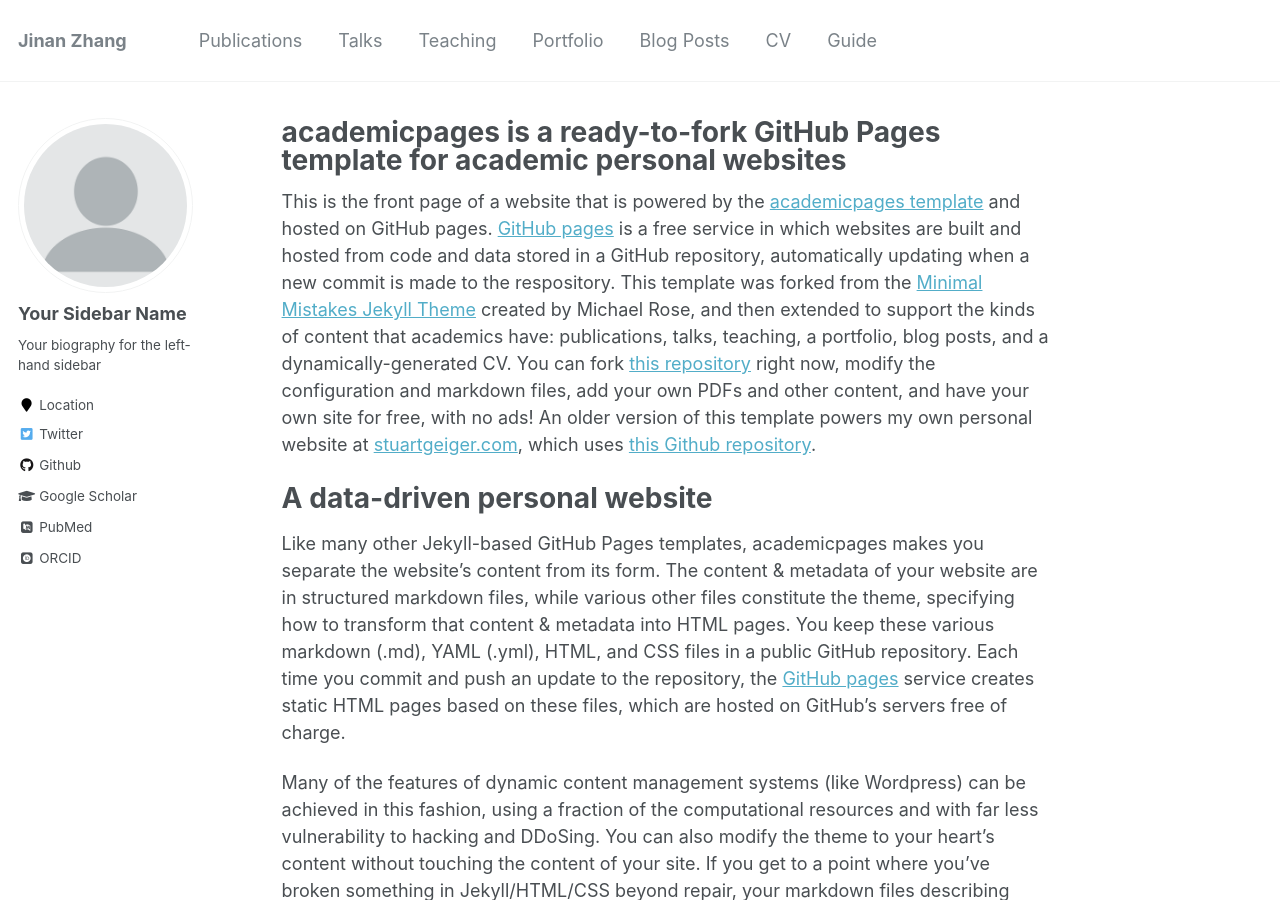
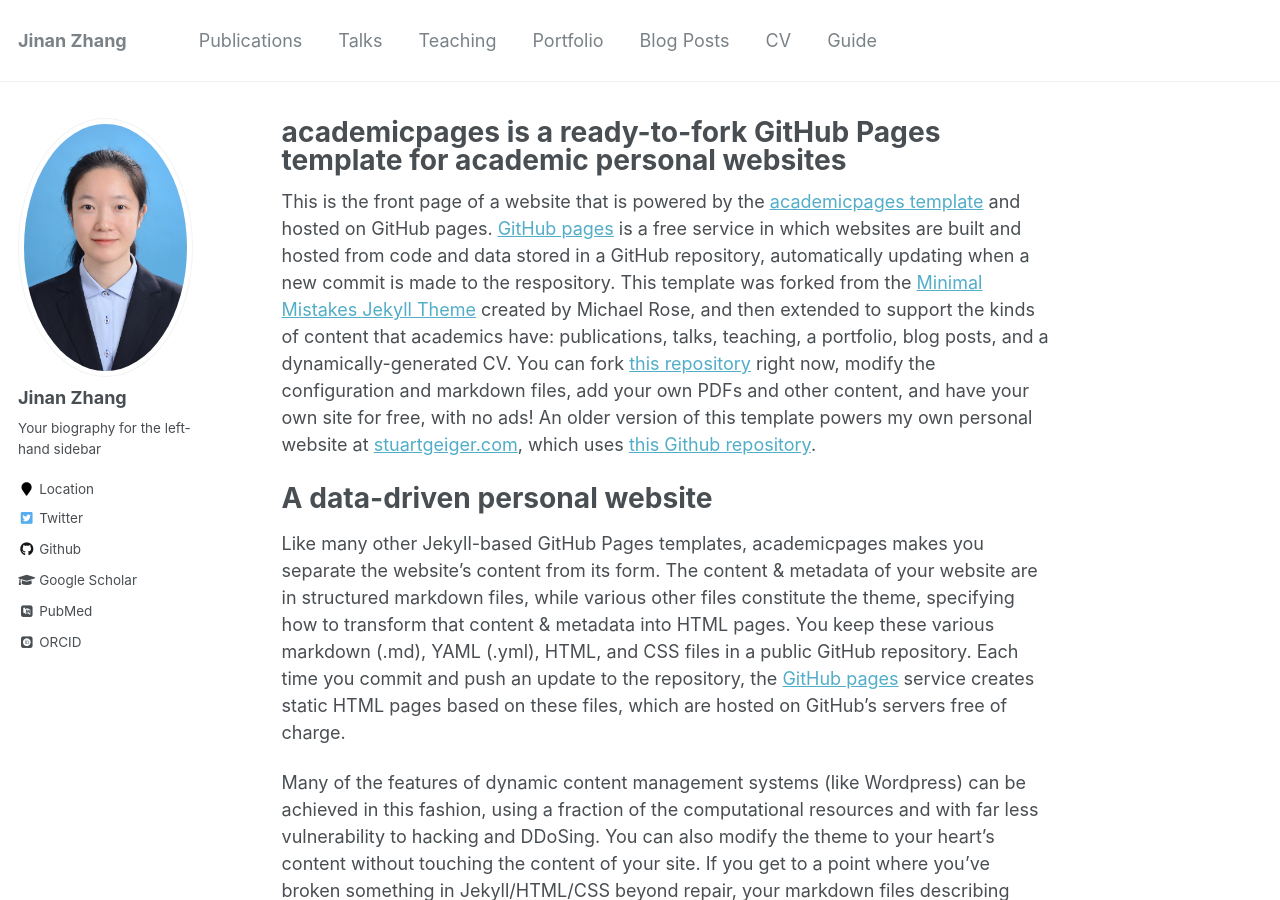
Before and after one commit to Inherit-South/Inherit-South.github.io, a Jekyll site: the page built from _pages/about.md, in a window 1280 px wide and 900 px high. Built offline with Jekyll 4.4.1, drawn with Linux system fonts in a browser that asks for light colours; some web fonts are replaced.

Commit message:
add my photo

```diff
--- a/_config.yml
+++ b/_config.yml
@@ -80,8 +80,8 @@
 
 # Site Author
 author:
-  name             : "Your Sidebar Name"
-  avatar           : "profile.png"
+  name             : "Jinan Zhang"
+  avatar           : "profile_zjn.jpg"
   bio              : "Your biography for the left-hand sidebar"
   location         : "Location"
   employer         :
```
Also changed, not shown: images/profile_zjn.jpg (added).
